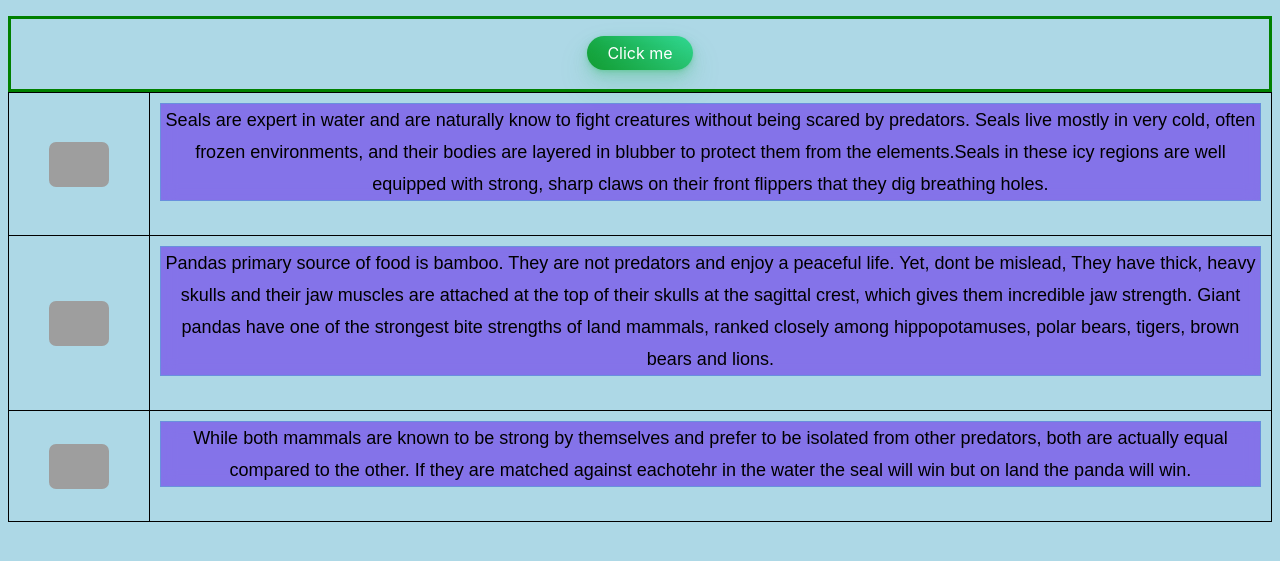
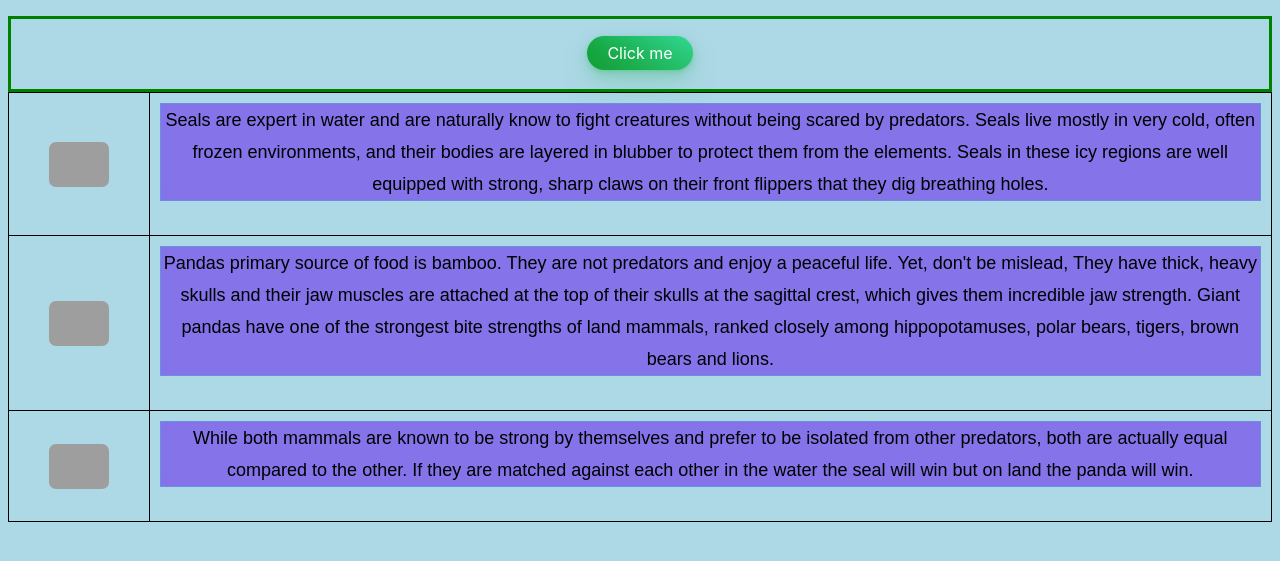
Before and after one commit to antonaorlov/web-assign-1, a plain HTML site: page third.html in a window 1280 px wide. Shown: the part 173-734 px from the top of the page. Drawn offline with Linux system fonts and the light colour scheme; grey boxes are pictures that could not be loaded.

Commit message:
project done

```diff
--- a/third.html
+++ b/third.html
@@ -32,15 +32,25 @@
     <table id="imgx" class="col-xs-12 col-sm-12" style="padding-bottom:5px;">
         <tr>
           <td><img  class="img-fluid" src="https://image.pbs.org/video-assets/AoorPnF-asset-mezzanine-16x9-XdXScyI.png" alt="seal1"></td>
-          <td><p>Seals are expert in water and are naturally know to fight creatures without being scared by predators. Seals live mostly in very cold, often frozen environments, and their bodies are layered in blubber to protect them from the elements.Seals in these icy regions are well equipped with strong, sharp claws on their front flippers that they dig breathing holes.   </p></td>
+          <td><p>Seals are expert in water and are naturally know to fight creatures without being scared by predators.
+             Seals live mostly in very cold, often frozen environments,
+             and their bodies are layered in blubber to protect them from the elements.
+             Seals in these icy regions are well equipped with strong,
+             sharp claws on their front flippers that they dig breathing holes.   </p></td>
         </tr>
         <tr>
           <td><img class="second-image img-fluid" src="https://images.theconversation.com/files/317421/original/file-20200226-24651-1or3uxq.jpg?ixlib=rb-1.1.0&q=45&auto=format&w=1200&h=675.0&fit=crop" alt="seal 2"></td>
-          <td><p>Pandas primary source of food is bamboo. They are not predators and enjoy a peaceful life. Yet, dont be mislead, They have thick, heavy skulls and their jaw muscles are attached at the top of their skulls at the sagittal crest, which gives them incredible jaw strength. Giant pandas have one of the strongest bite strengths of land mammals, ranked closely among hippopotamuses, polar bears, tigers, brown bears and lions. </p></td>
+          <td><p>
+            Pandas primary source of food is bamboo.
+             They are not predators and enjoy a peaceful life.
+             Yet, don't be mislead, They have thick, heavy skulls and their jaw muscles are attached at the top of their skulls at the sagittal crest,
+              which gives them incredible jaw strength.
+              Giant pandas have one of the strongest bite strengths of land mammals,
+               ranked closely among hippopotamuses, polar bears, tigers, brown bears and lions.  </p></td>
         </tr>
         <tr>
           <td><img class="img-fluid" src="https://cdn-icons-png.flaticon.com/512/1021/1021221.png" alt="seal 3"></td>
-          <td><p>While both mammals are known to be strong by themselves and prefer to be isolated from other predators, both are actually equal compared to the other. If they are matched against eachotehr in the water the seal will win but on land the panda will win.  </p></td>
+          <td><p>While both mammals are known to be strong by themselves and prefer to be isolated from other predators, both are actually equal compared to the other. If they are matched against each other in the water the seal will win but on land the panda will win.   </p></td>
         </tr>
       </table>
 
```
